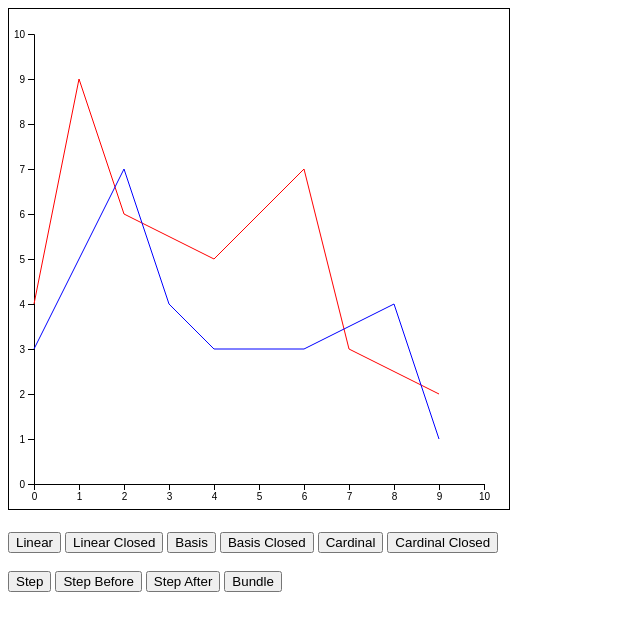
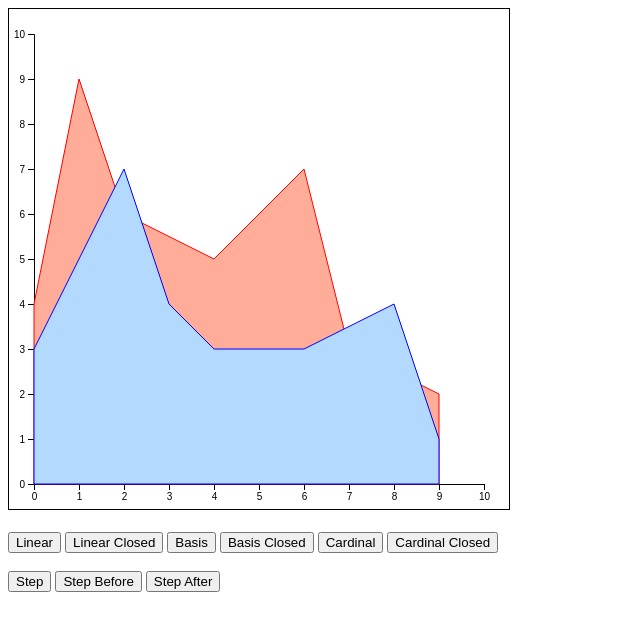
Before and after one commit to Trewaters/blypto-ex, a website: page blypto-ex/index.html in a window 1280 px wide. Shown: the whole page, without its empty margins (0-640 px from the left). Drawn offline with nearby package versions, Linux system fonts and the light colour scheme.

Commit message:
area interpolators added

```diff
--- a/blypto-ex/index.html
+++ b/blypto-ex/index.html
@@ -1,8 +1,8 @@
 <!DOCTYPE html>
 <html>
   <head>
-    <meta name="description" content="Line Interpolators(Curves) Demo">
-    <title>Line Interpolators(Curves) Demo</title>
+    <meta name="description" content="Area Interpolators Demo">
+    <title>Area Interpolators(Curves) Demo</title>
     <script src="https://d3js.org/d3.v4.min.js"></script>
   </head>
   <body>
@@ -42,8 +42,7 @@
         cardinalClosed: d3.curveCardinalClosed,
         step: d3.curveStep,
         stepBefore: d3.curveStepBefore,
-        stepAfter: d3.curveStepAfter,
-        bundle: d3.curveBundle
+        stepAfter: d3.curveStepAfter
       };
 
       var svgContainer = d3.select("body")
@@ -78,26 +77,27 @@
           .call(yAxis);
 
       function render(curveType) {
-        d3.selectAll("path.line1,path.line2").remove();
+        d3.selectAll("path.area1,path.area2").remove();
 
-        line = d3.line()
+        area = d3.area()
           .x(function(d) { return xScale(d.x); })
-          .y(function(d) { return yScale(d.y); })
-          .curve(curveTypeMap[curveType]); // Specifies the curve type (interpolation)
+          .y0(yScale(0))
+          .y1(function(d) { return yScale(d.y); })
+          .curve(curveTypeMap[curveType])
 
         svgContainer.append("path")
-          .classed("line1", true)
-          .attr("d", line(data1))
-          .attr("fill", "none")
+          .classed("area1", true)
+          .attr("d", area(data1))
+          .attr("fill", "#ffad99")
           .attr("stroke", "red")
           .attr("transform", function() {
             return "translate(" + margin + "," + margin + ")";
           });
 
         svgContainer.append("path")
-          .classed("line2", true)
-          .attr("d", line(data2))
-          .attr("fill", "none")
+          .classed("area2", true)
+          .attr("d", area(data2))
+          .attr("fill", "#b3d9ff")
           .attr("stroke", "blue")
           .attr("transform", function() {
             return "translate(" + margin + "," + margin + ")";
@@ -118,6 +118,5 @@
     <button onclick="render('step')">Step</button>
     <button onclick="render('stepBefore')">Step Before</button>
     <button onclick="render('stepAfter')">Step After</button>
-    <button onclick="render('bundle')">Bundle</button>
   </body>
 </html>
```
